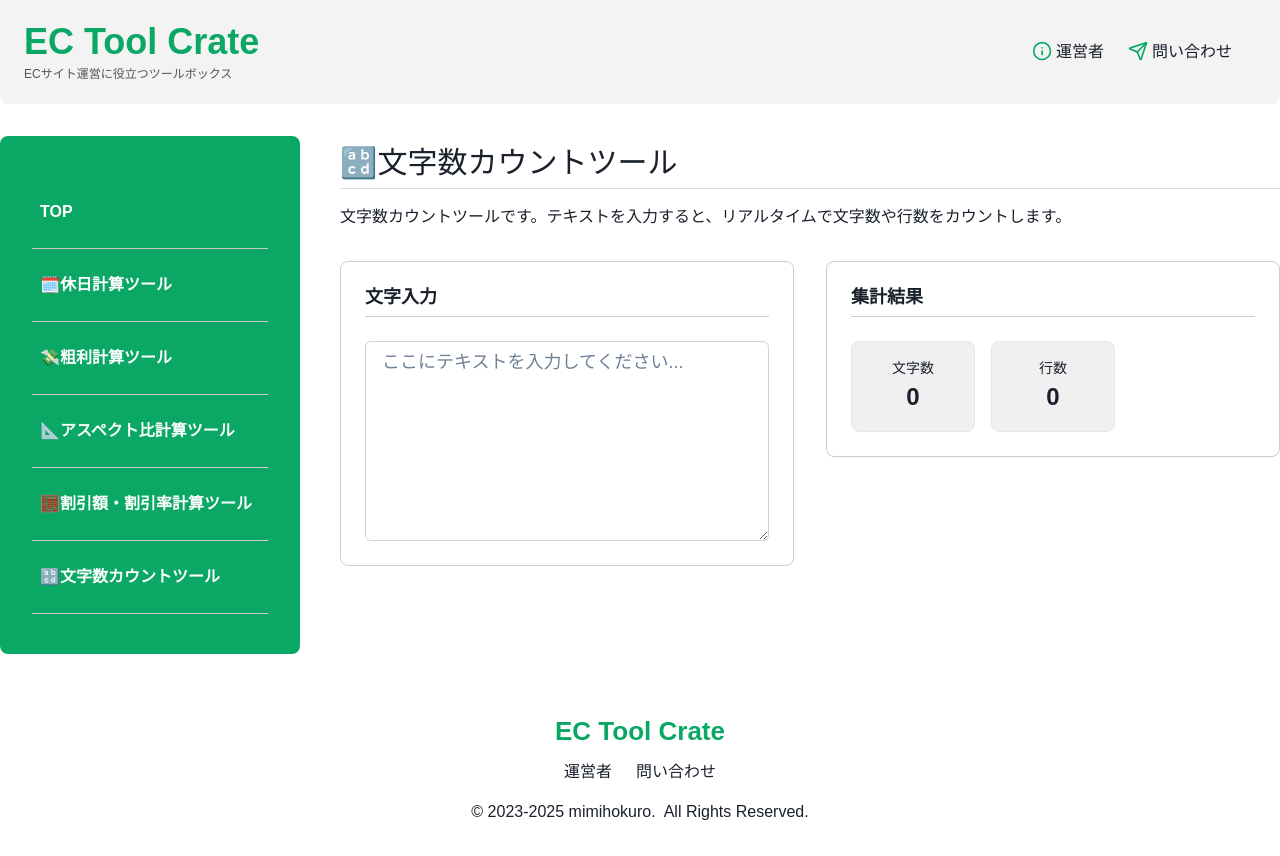
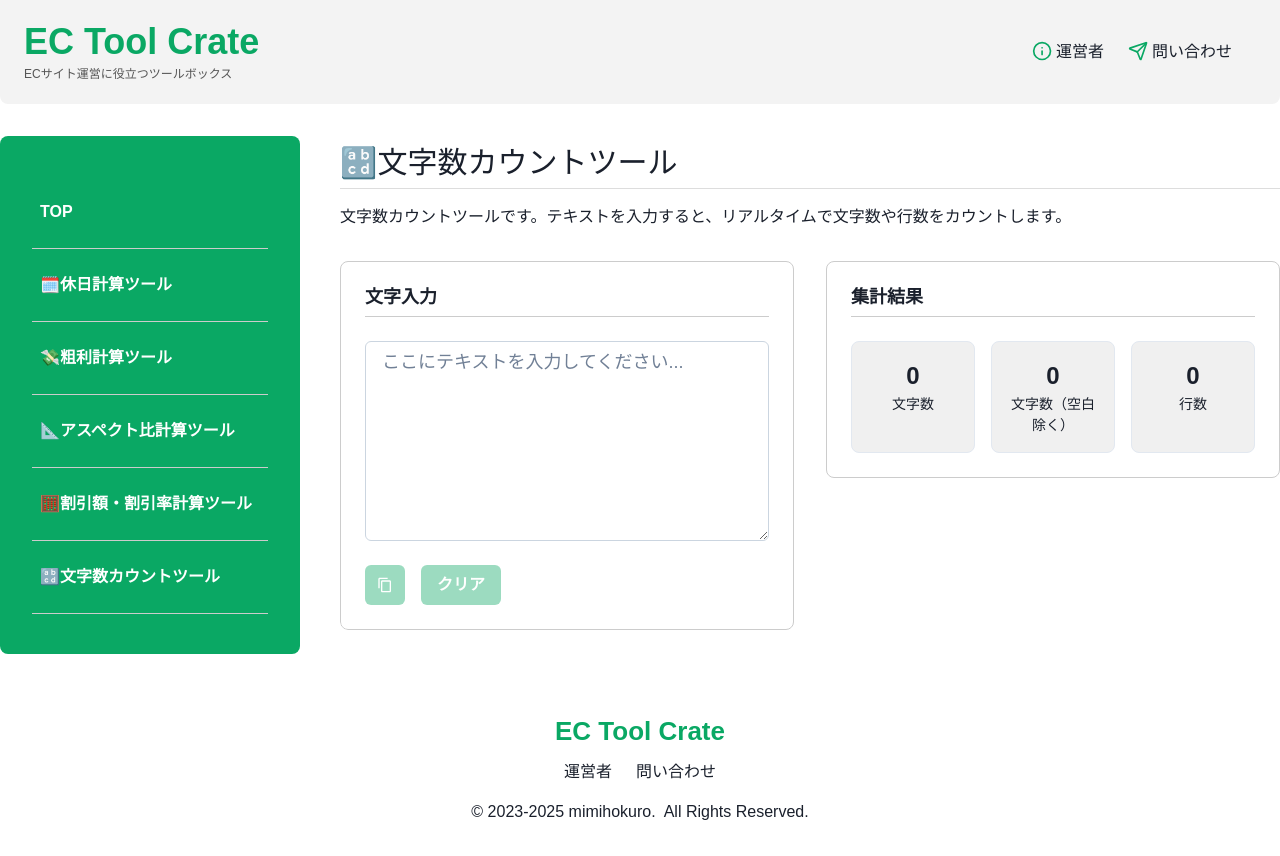
Before and after one commit to mimihokuro/app, a React (Vite) app: page /character-counter in a window 1280 px wide. Built offline with nearby package versions, Linux system fonts and the light colour scheme.

Commit message:
✨ 文字数カウントツールにコピー機能とクリア機能、空白を除く文字数カウント機能を追加

```diff
--- a/src/pages/CharacterCounter.jsx
+++ b/src/pages/CharacterCounter.jsx
@@ -1,9 +1,21 @@
-import { Box, Grid, Stack, Text, Textarea } from "@chakra-ui/react";
+import {
+  Box,
+  Button,
+  Grid,
+  HStack,
+  IconButton,
+  Stack,
+  Text,
+  Textarea,
+  Tooltip,
+  useToast,
+} from "@chakra-ui/react";
 import usePageMetadata from "../hooks/usePageMetadata";
 import PageTitle from "../components/PageTitle";
 import { useState } from "react";
 import { css } from "@emotion/react";
 import MainContentsHeading from "../components/MainContentsHeading";
+import { CopyIcon } from "@chakra-ui/icons";
 
 function CharacterCounter() {
   usePageMetadata({
@@ -12,6 +24,7 @@ function CharacterCounter() {
   });
 
   const [text, setText] = useState("");
+  const toast = useToast(); // Toastフックの初期化
 
   const handleTextChange = (event) => {
     setText(event.target.value);
@@ -21,6 +34,7 @@ function CharacterCounter() {
   // 全角・半角を区別せずにカウントする場合は .length で良い
   // より厳密なカウント（例：サロゲートペアを1文字とする）が必要な場合は、
   // [...text].length や grapheme-splitter などのライブラリを検討してください。
+  const characterCountWithoutSpaces = text.replace(/\s/g, "").length;
 
   // 単語数のカウント（簡易版：スペース区切り）
   // const wordCount = text.trim() === "" ? 0 : text.trim().split(/\s+/).length;
@@ -30,9 +44,56 @@ function CharacterCounter() {
 
   const RESULT_ITEMS = [
     { value: characterCount, label: "文字数" },
+    { value: characterCountWithoutSpaces, label: "文字数（空白除く）" },
     // { value: wordCount, label: "単語数" },
     { value: lineCount, label: "行数" },
   ];
+
+  const handleCopyInputText = async () => {
+    if (!text) {
+      toast({
+        title: "テキストがありません",
+        description: "入力エリアにテキストがありません。",
+        status: "info",
+        duration: 2000,
+        isClosable: true,
+        position: "top",
+      });
+      return;
+    }
+    try {
+      await navigator.clipboard.writeText(text);
+      toast({
+        title: "コピーしました！",
+        description: "入力テキストがクリップボードにコピーされました。",
+        status: "success",
+        duration: 2000,
+        isClosable: true,
+        position: "top",
+      });
+    } catch (err) {
+      toast({
+        title: "コピー失敗",
+        description: "クリップボードへのコピーに失敗しました。",
+        status: "error",
+        duration: 3000,
+        isClosable: true,
+      });
+      console.error("Failed to copy input text: ", err);
+    }
+  };
+
+  const handleClearText = () => {
+    setText("");
+    toast({
+      title: "クリアしました",
+      description: "入力テキストをクリアしました。",
+      status: "info",
+      duration: 1500,
+      isClosable: true,
+      position: "top",
+    });
+  };
 
   return (
     <Stack gap={8}>
@@ -73,9 +134,33 @@ function CharacterCounter() {
             borderColor="gray.300"
             _hover={{ borderColor: "gray.400" }}
             _focus={{
-              borderColor: "brand.700",
+              borderColor: "primary",
             }}
           />
+          <HStack gap={4}>
+            <Tooltip label="入力テキストをコピー" placement="top" hasArrow>
+              <IconButton
+                icon={<CopyIcon />}
+                size="md"
+                backgroundColor={"primary"}
+                variant="solid"
+                onClick={handleCopyInputText}
+                aria-label="入力テキストをコピー"
+                isDisabled={!text}
+              />
+            </Tooltip>
+            <Tooltip label="クリア" placement="top" hasArrow>
+              <Button
+                size="md"
+                variant="solid"
+                backgroundColor={"primary"}
+                onClick={handleClearText}
+                isDisabled={!text}
+              >
+                クリア
+              </Button>
+            </Tooltip>
+          </HStack>
         </Stack>
 
         <Stack
@@ -98,10 +183,10 @@ function CharacterCounter() {
                 minWidth="80px"
                 backgroundColor={"colorGrayLight"}
               >
-                <Text fontSize="sm">{item.label}</Text>
                 <Text fontSize="2xl" fontWeight="bold">
                   {item.value}
                 </Text>
+                <Text fontSize="sm">{item.label}</Text>
               </Box>
             ))}
           </Grid>
```
